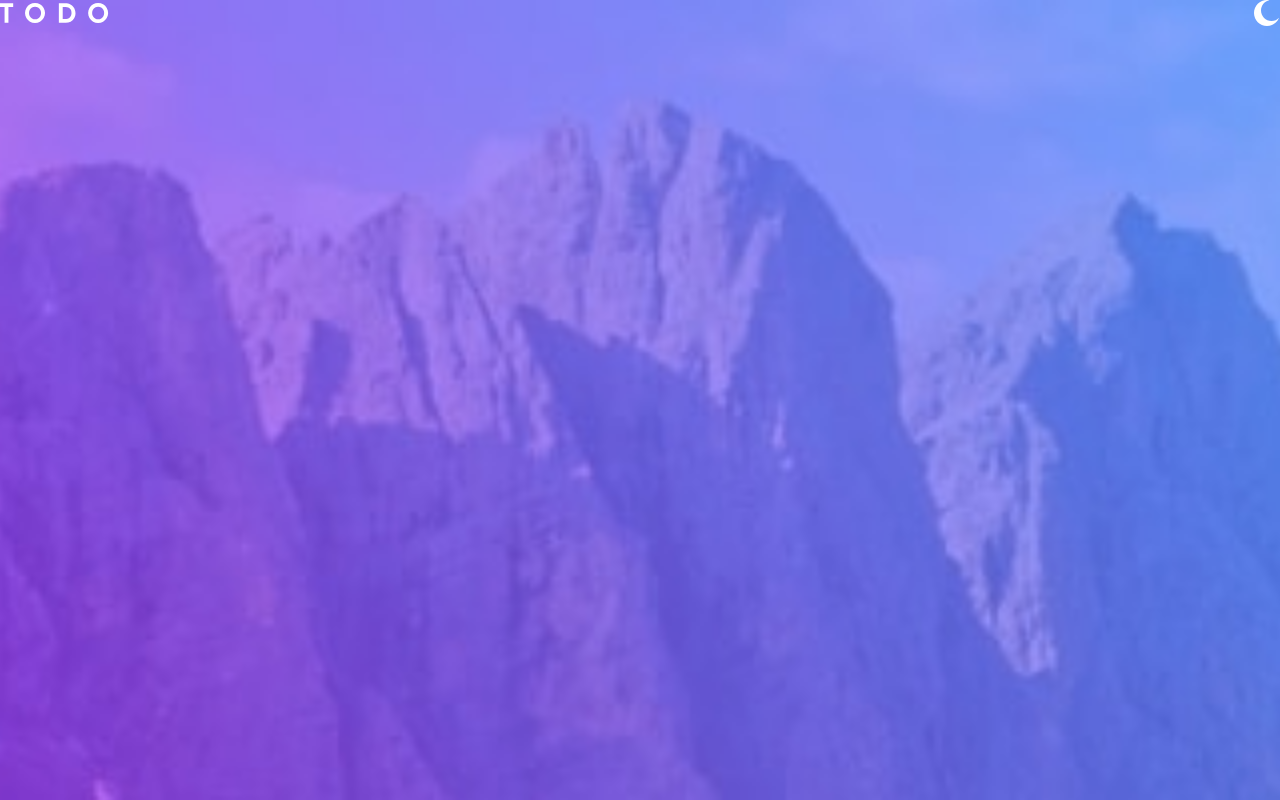
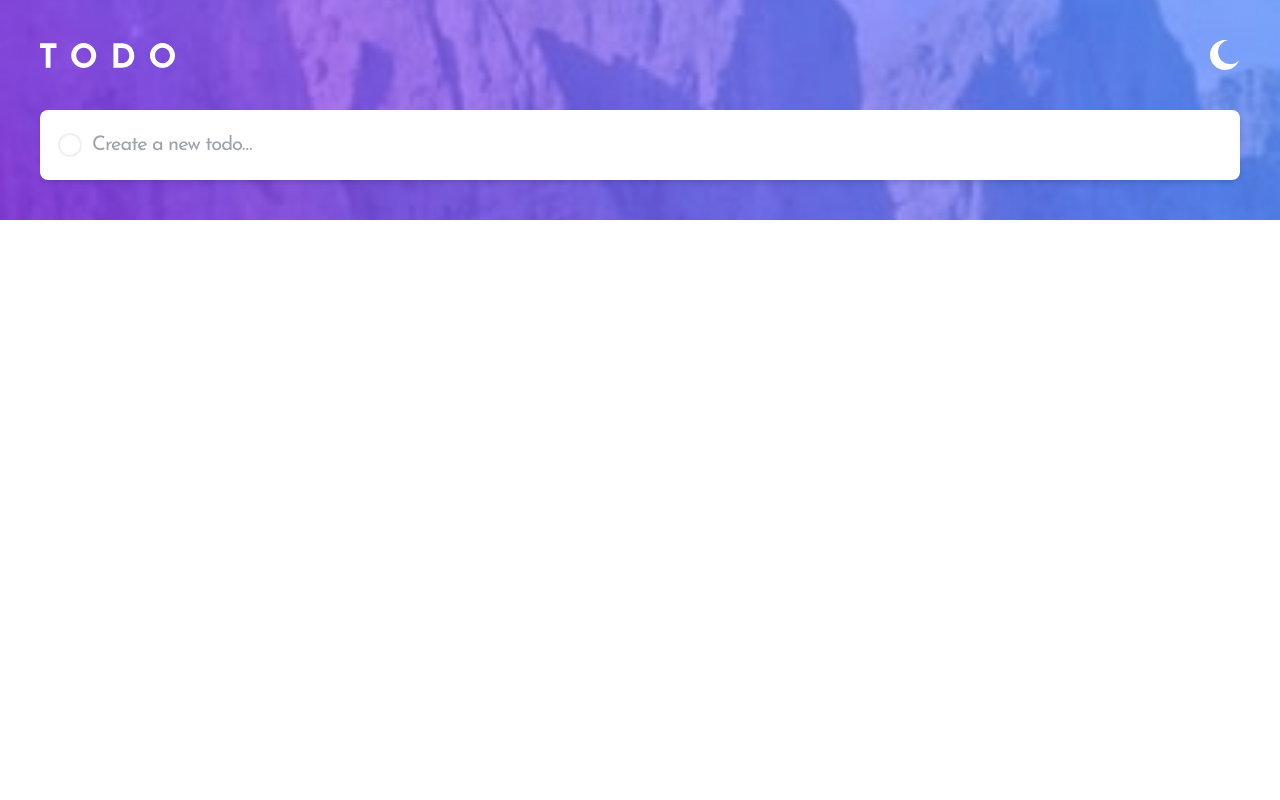
Before and after one commit to BYCODDE/React-Todo-App, a React (Vite) app: page / in a window 1280 px wide. Built offline with nearby package versions, Linux system fonts and the light colour scheme.

Commit message:
new commit!

```diff
--- a/src/components/Header/Header.jsx
+++ b/src/components/Header/Header.jsx
@@ -4,14 +4,21 @@ import headerSvg2 from "/images/icon-moon.svg";
 export default function Header() {
   return (
     <header
-      className="bg-cover bg-center bg-no-repeat w-full h-screen"
+      className="p-[40px] bg-cover bg-center bg-no-repeat w-full "
       style={{ backgroundImage: "url('/images/bg-mobile-light.jpg')" }}
     >
       <div className=" flex justify-between items-center">
-        <img src={headerSvg} alt="headerSvg" />
-        <img src={headerSvg2} alt="headerSvg" />
+        <img className="h-[25px]" src={headerSvg} alt="headerSvg" />
+        <img className="h-[30px]" src={headerSvg2} alt="headerSvg" />
       </div>
-      <div className=""></div>
+      <div className="mt-[40px] justify-start  rounded-lg bg-white shadow-md flex items-center gap-[12px] p-[20px]">
+        <div className="shadow-custom  h-[20px] w-[20px] rounded-[50%] bg-white"></div>
+        <input
+          type="text"
+          className="text-gray-600  text-[20px] font-normal leading-normal tracking-tighter"
+          placeholder="Create a new todo…"
+        />
+      </div>
     </header>
   );
 }
--- a/tailwind.config.js
+++ b/tailwind.config.js
@@ -4,19 +4,17 @@ export default {
   theme: {
     screens: {
       "2xl": { max: "1535px" },
-
       xl: { max: "1279px" },
-
       lg: { max: "1023px" },
-
       md: { max: "768px" },
-
       sm: { max: "639px" },
     },
-
     extend: {
       fontFamily: {
         sans: ["CustomFont", "sans-serif"],
+      },
+      boxShadow: {
+        custom: "0 0 0 2px rgba(227, 228, 241, 0.6)",
       },
     },
   },
```
